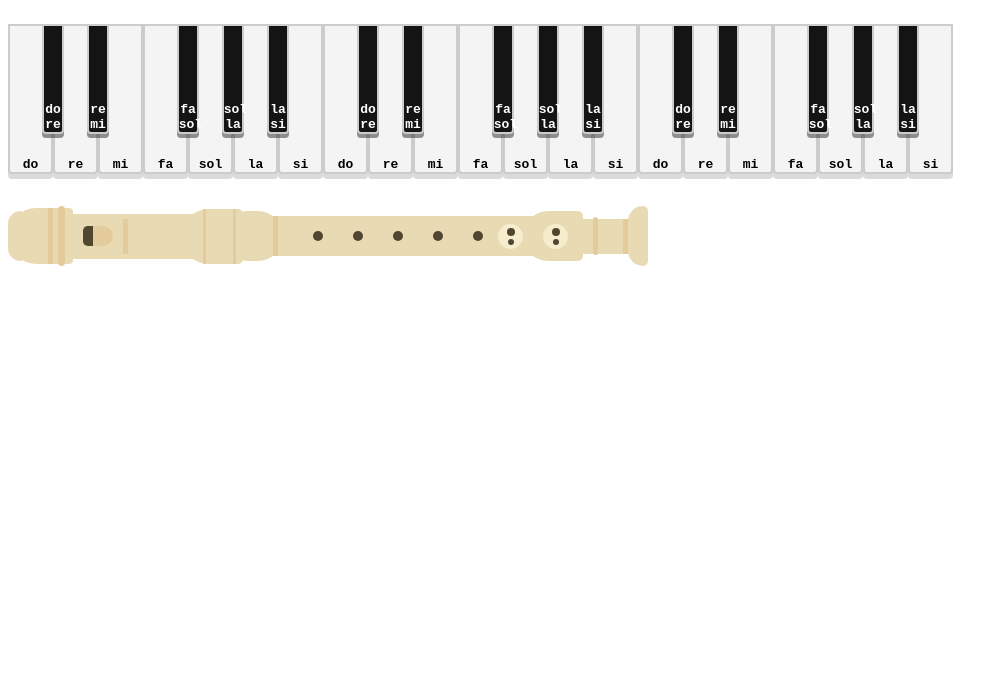
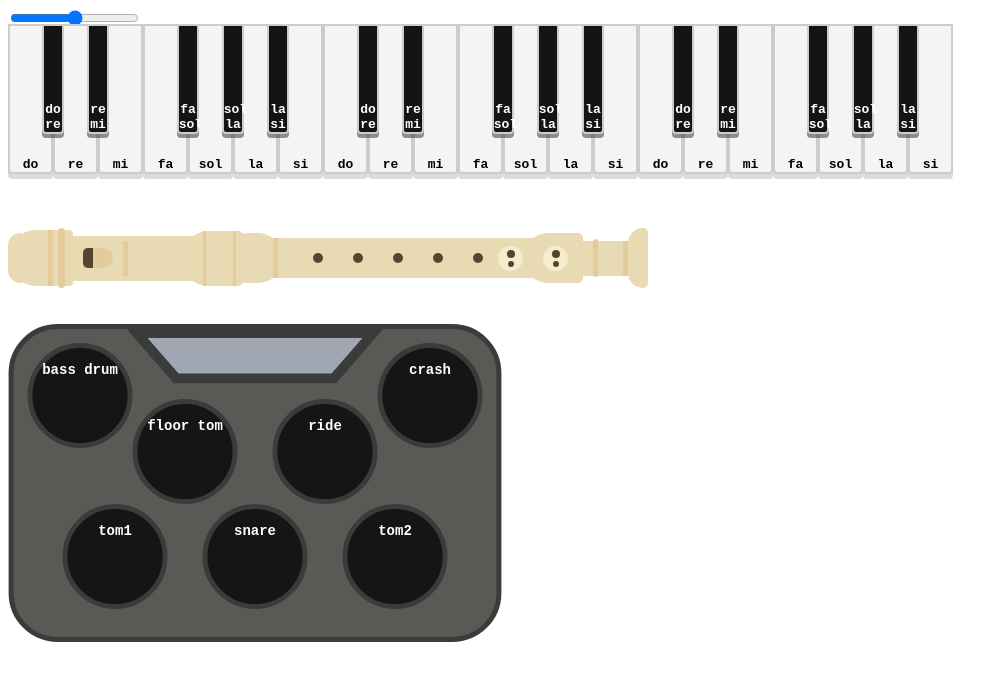
Before and after one commit to galomilo/MusicCall, a plain HTML site: page index.html in a window 1280 px wide. Shown: the whole page, without its empty margins (0-1008 px from the left). Drawn offline with Linux system fonts and the light colour scheme.

Commit message:
Agrega barra de volumen e IDs en la bateria
Agregado de IDs a la bateria e implementacion de barra de volumen.

```diff
--- a/index.html
+++ b/index.html
@@ -6,6 +6,8 @@
     <title>MusicCall</title>
 </head>
 <body>
+    <input type="range" name="" id="volume_bar" min="0" max="100">
+
     <div id="piano_padre">
 
     </div>
@@ -95,7 +97,74 @@
         </div>
     </div>
 
+    <div id="bateria_elec_padre">
+        <div id="bass_drum" class="btn_normal" style="left: 20px; top: 20px;"><p>bass drum</p></div>
+        <div id="crash1" class="btn_normal" style="left: 520px; top: 20px;"><p>crash</p></div>
+        <div id="floor_tom" class="btn_normal" style="left: 170px; top: 100px;"><p>floor tom</p></div>
+        <div id="ride1" class="btn_normal" style="left: 370px; top: 100px;"><p>ride</p></div>
+        <div id="snare1" class="btn_normal" style="left: 270px; top: 250px;"><p>snare</p></div>
+
+        <div id="tom1" class="btn_normal" style="left: 70px; top: 250px;"><p>tom1</p></div>
+        <div id="tom2" class="btn_normal" style="left: 470px; top: 250px;"><p>tom2</p></div>
+
+        <svg style="position: absolute; left: 125px; top: 0px;" version="1.1" xmlns="http://www.w3.org/2000/svg"
+            width="440" height="310" viewBox="0 0 140 110">
+            <polygon points="10,2 30,25 110,25 130,2"
+                fill="#a0a7b2" stroke-width="5" stroke="#3b3b3b" />
+        </svg>
+
+    </div>
+
     <style>
+        #bateria_elec_padre {
+            position: relative;
+            top: 250px;
+            background: #5a5955;
+            width: 650px;
+            height: 400px;
+            padding: 20px;
+            border-radius: 70px;
+            border: 7px solid #3b3b3b;
+            transform: translate(-105px,-80px) scale(0.7);
+        }
+
+        .btn_normal {
+            position: absolute;
+            width: 150px;
+            height: 150px;
+            border-radius: 50%;
+            background: #151517;
+            border: 7px solid #3b3b3b;
+            box-sizing: border-box;
+            cursor: pointer;
+            z-index: 99;
+
+            color: white;
+            font-family: monospace;
+            font-weight: bold;
+            text-align: center;
+            font-size: 20px;
+        }
+
+        .btn_normal:hover {
+            background: #222224;
+        }
+
+
+
+
+
+
+
+
+
+
+
+
+
+
+
+
         #flauta_padre {
             display: flex;
             align-items: center;
```
